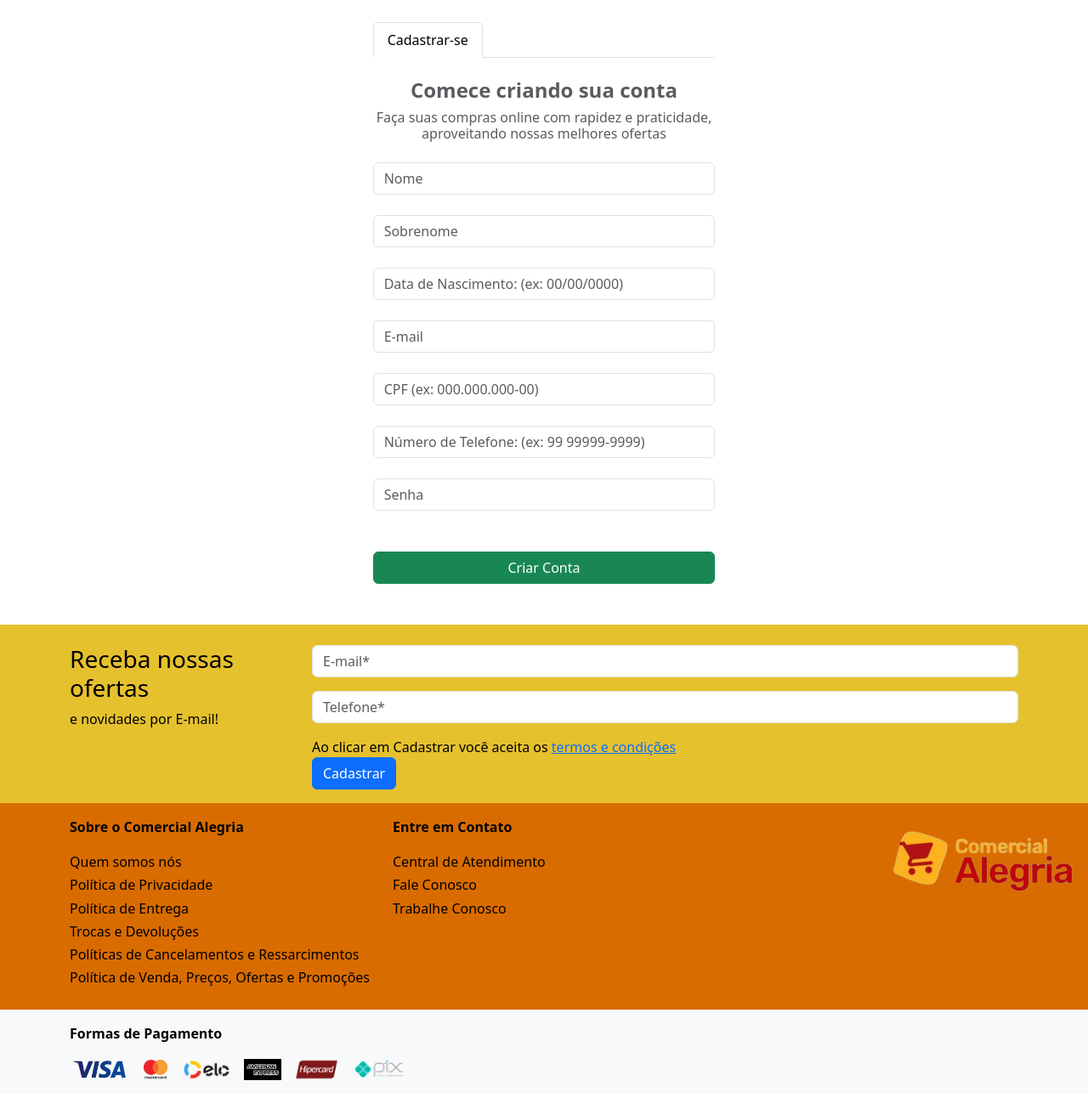
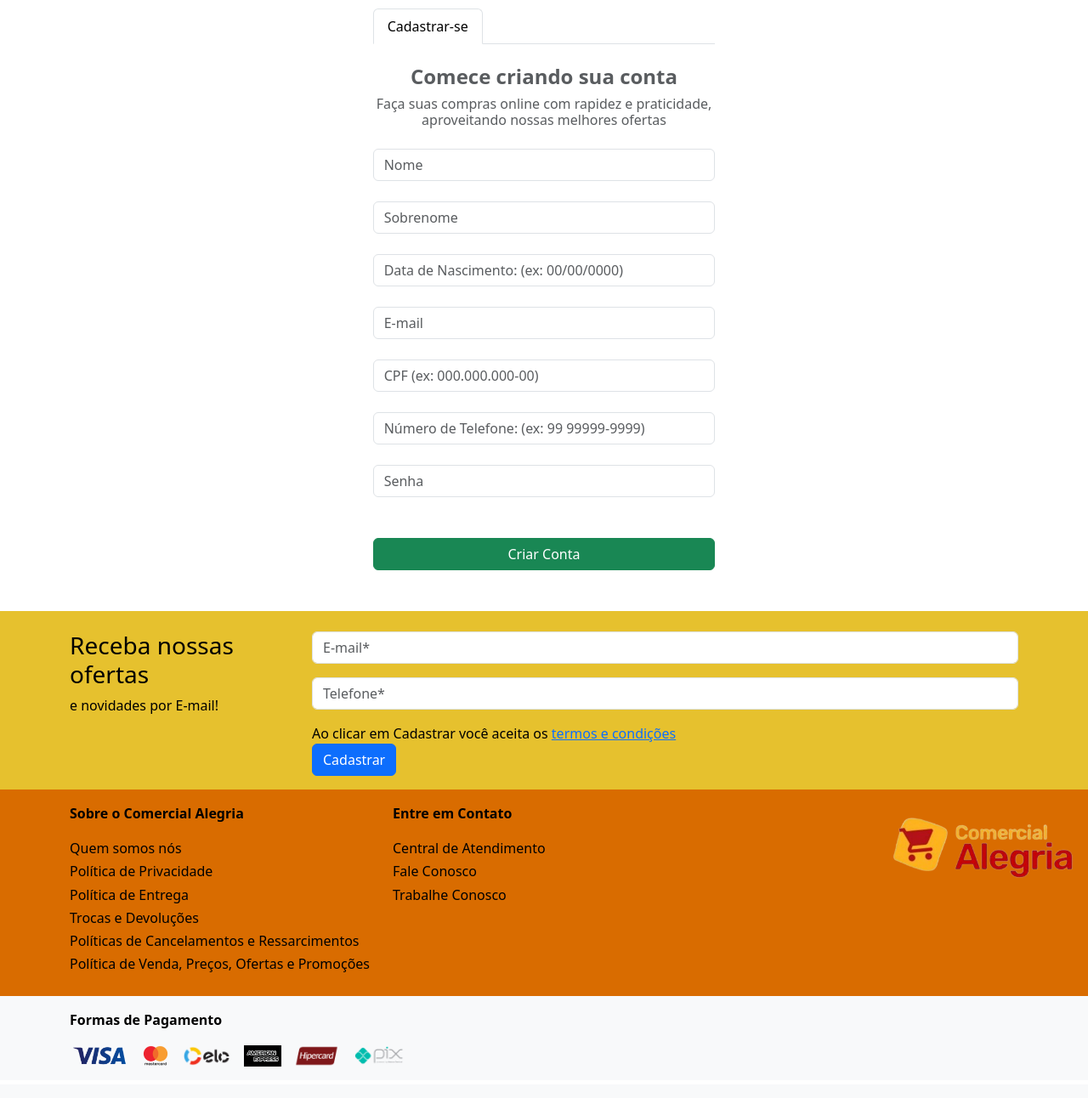
Before and after one commit to DerickDevCode/mercado-alegria, a Django app: page /accounts/cadastro/ in a window 1280 px wide. Shown: the part 166-1458 px from the top of the page at 85% size. After the commit the page ends 1421 px from the top, so only its background shows below. Run offline with Django 5.2, Linux system fonts and the light colour scheme; data that the repository does not hold is empty.

Commit message:
Adicionado margem ao topo da página de cadastro e login.

```diff
--- a/mercado/base/templates/base/cadastro.html
+++ b/mercado/base/templates/base/cadastro.html
@@ -1,7 +1,8 @@
 {% extends 'base/base.html' %}
 {% load static %}
 {% block body %}
-<div class="row mt-4">
+<div class="row margem-carrossel">
+    <div class="mt-2"></div>
     <div class="col-md-4"></div>
     <div class="col-md-4">
         <ul class="nav nav-tabs" id="myTab" role="tablist">
--- a/mercado/base/templates/registration/login.html
+++ b/mercado/base/templates/registration/login.html
@@ -1,7 +1,8 @@
 {% extends 'base/base.html' %}
 {% load static %}
 {% block body %}
-<div class="row mt-4">
+<div class="row margem-carrossel">
+    <div class="mt-2"></div>
     <div class="col-md-4"></div>
     <div class="col-md-4">
         <ul class="nav nav-tabs" id="myTab" role="tablist">
```
